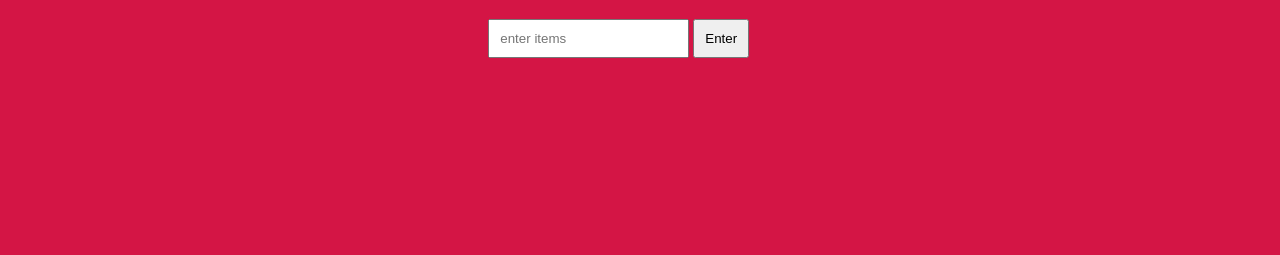
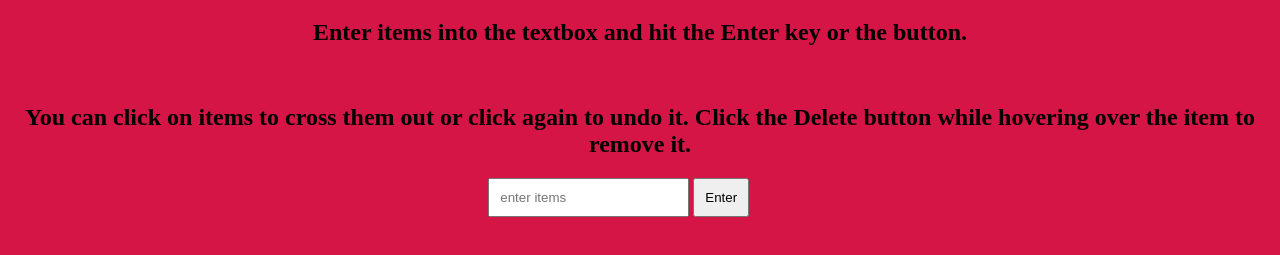
Before and after one commit to Bohbren/Grocery-List-Application, a plain HTML site: page index.html in a window 1280 px wide. Shown: the part 61-316 px from the top of the page. Drawn offline with Linux system fonts and the light colour scheme.

Commit message:
Update index.html

```diff
--- a/index.html
+++ b/index.html
@@ -10,6 +10,9 @@
 <body>
 <center>
     <h1>Shopping List</h1>
+    <h2>Enter items into the textbox and hit the Enter key or the button.</h2><br>
+    <h2>You can click on items to cross them out or click again to undo it. Click the Delete button while hovering over the item
+        to remove it.</h2>
     <button class="dummyButtons" id="dummyButton">Delete</button>
 
     <input id="userinput" type="text" placeholder="enter items" id="listWidth">
```
